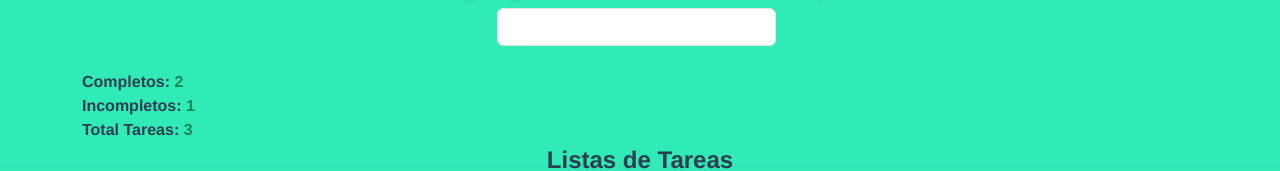
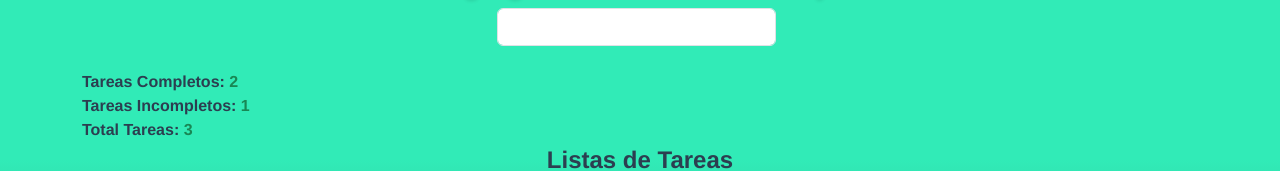
Before and after one commit to RDPA-GitHub/Practicando_Vue, a Vue app: page / in a window 1280 px wide. Shown: the part 180-351 px from the top of the page. Built offline with nearby package versions, Linux system fonts and the light colour scheme.

Commit message:
Actualizacion, Fecha: 24/01/2024

```diff
--- a/src/components/HelloWorld.vue
+++ b/src/components/HelloWorld.vue
@@ -15,12 +15,12 @@
           </div>
 
           <div class="fw-bold">
-            Completos:
+            Tareas Completos:
             <span class="text-success"> {{ completedTasks }}</span>
           </div>
 
           <div class="fw-bold">
-            Incompletos:
+            Tareas Incompletos:
             <span class="text-success"> {{ IncompletedTasks }}</span>
           </div>
 
```
